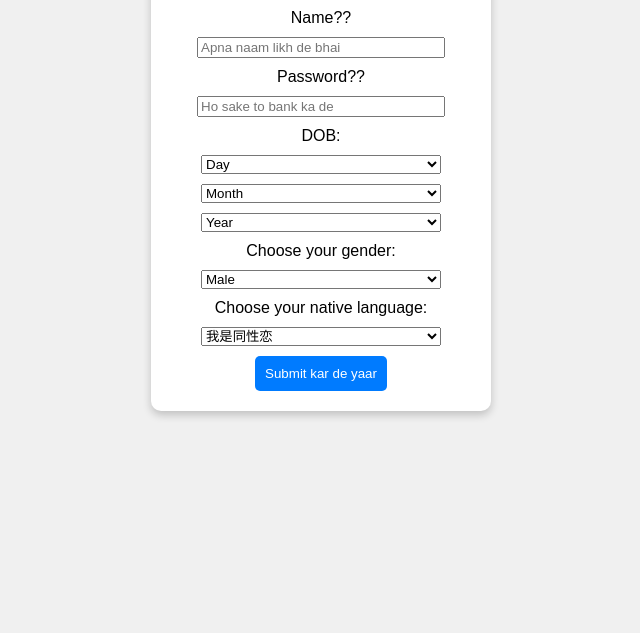
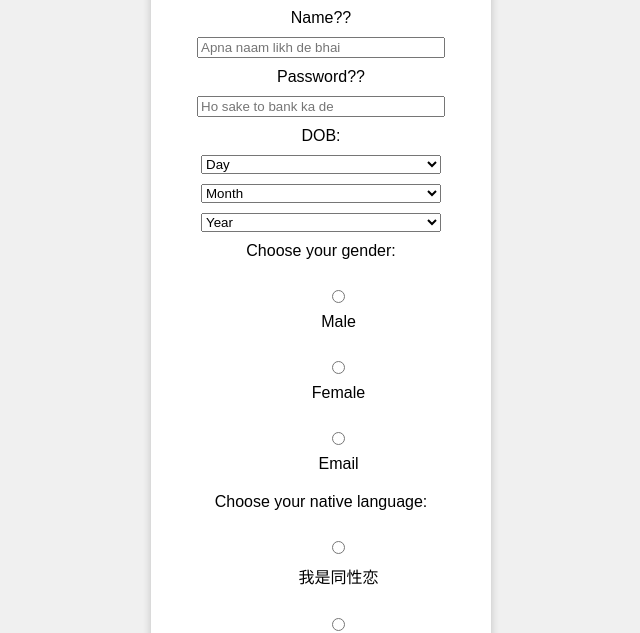
Before and after one commit to KingArthur124/Fake-Form, a plain HTML site: page index.html in a window 1280 px wide. Shown: the part 167-800 px from the top of the page, without its empty margins (319-959 px from the left). Drawn offline with Linux system fonts and the light colour scheme.

Commit message:
Update index.html

```diff
--- a/index.html
+++ b/index.html
@@ -23,10 +23,16 @@
         h1 {
             color: #333;
         }
-        label, select, input {
+        label, input, select {
             display: block;
             margin: 10px auto;
             width: 80%;
+        }
+        .radio-group {
+            display: flex;
+            flex-direction: column;
+            align-items: flex-start;
+            margin-left: 35px;
         }
         button {
             background-color: #007BFF;
@@ -76,20 +82,20 @@
             <!-- Add more options as needed -->
         </select>
 
-        <label for="gender">Choose your gender:</label>
-        <select id="gender" name="gender">
-            <option value="male">Male</option>
-            <option value="female">Female</option>
-            <option value="email">Email</option>
-        </select>
+        <label>Choose your gender:</label>
+        <div class="radio-group">
+            <label><input type="radio" name="gender" value="male"> Male</label>
+            <label><input type="radio" name="gender" value="female"> Female</label>
+            <label><input type="radio" name="gender" value="email"> Email</label>
+        </div>
 
-        <label for="language">Choose your native language:</label>
-        <select id="language" name="language">
-            <option value="gay-cn">我是同性恋</option>
-            <option value="gay-jp">私は同性愛者です</option>
-            <option value="gay-kr">나 게이야</option>
-            <option value="illiterate">Anpadh gawar hu 🙂</option>
-        </select>
+        <label>Choose your native language:</label>
+        <div class="radio-group">
+            <label><input type="radio" name="language" value="gay-cn"> 我是同性恋</label>
+            <label><input type="radio" name="language" value="gay-jp"> 私は同性愛者です</label>
+            <label><input type="radio" name="language" value="gay-kr"> 나 게이야</label>
+            <label><input type="radio" name="language" value="illiterate"> Anpadh gawar hu 🙂</label>
+        </div>
 
         <button type="submit">Submit kar de yaar</button>
     </form>
```
